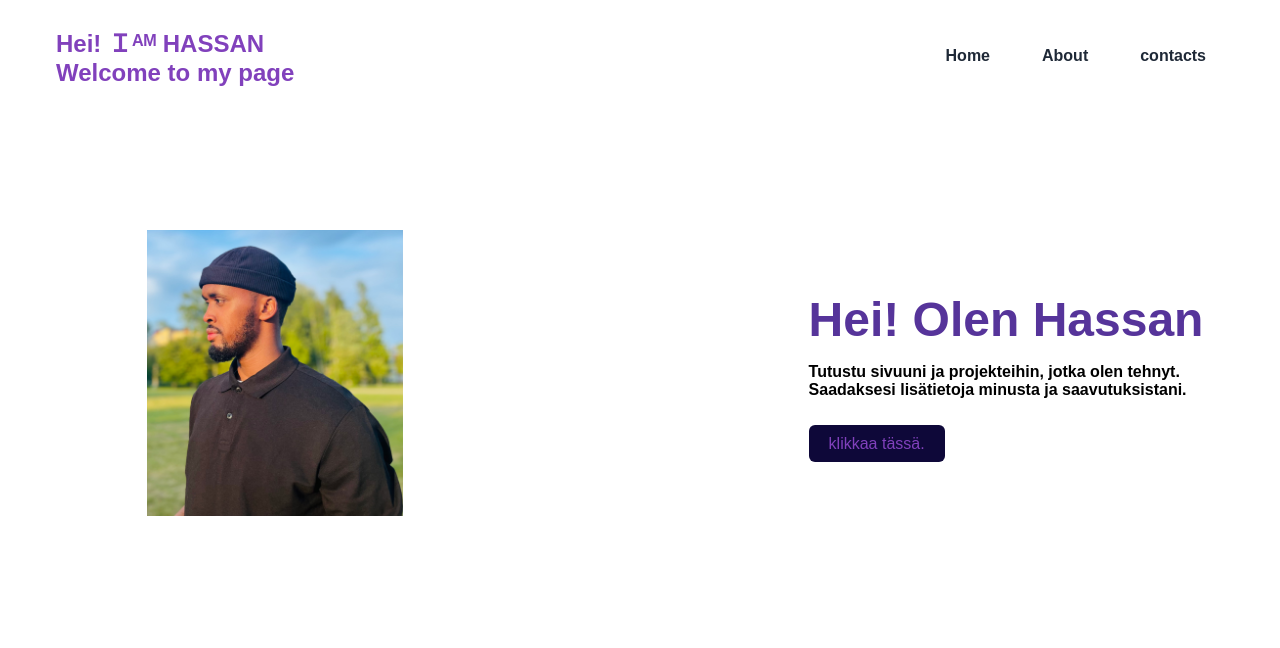
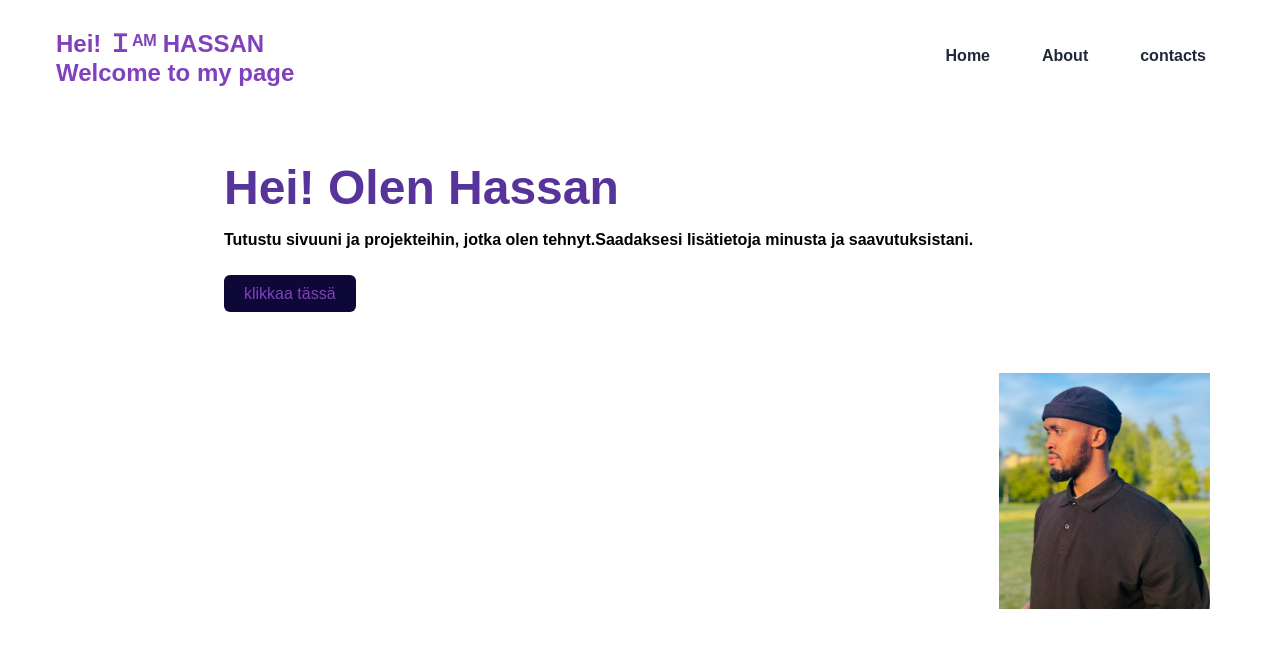
Before and after one commit to hasasa2/hassadev.github.io, a plain HTML site: page index.html in a window 1280 px wide. Drawn offline with nearby package versions, Linux system fonts and the light colour scheme; a web font is replaced by a local one.

Commit message:
Add files via upload

```diff
--- a/index.html
+++ b/index.html
@@ -35,7 +35,7 @@
 
 <div class="home">
 
-  <img src="IMG_5448.jpeg" alt="person">
+
 
   <div class="rotat"></div>
   <div class="roat rotat2"></div>
@@ -46,7 +46,10 @@
       <h4>Saadaksesi lisätietoja minusta ja saavutuksistani.</h4>
       <br>
       <br>
-    <a href="about.html" class="button">klikkaa tässä.</a>
+    <a href="about.html" class="button">klikkaa tässä</a>
+
+    <br>
+    <img src="IMG_5448.jpeg" alt="person" width="200">
   </div>
 </div>
 
@@ -61,8 +64,6 @@
 
 
 
+</body>
 
-
-</head>
-</body>
 </html>
```
